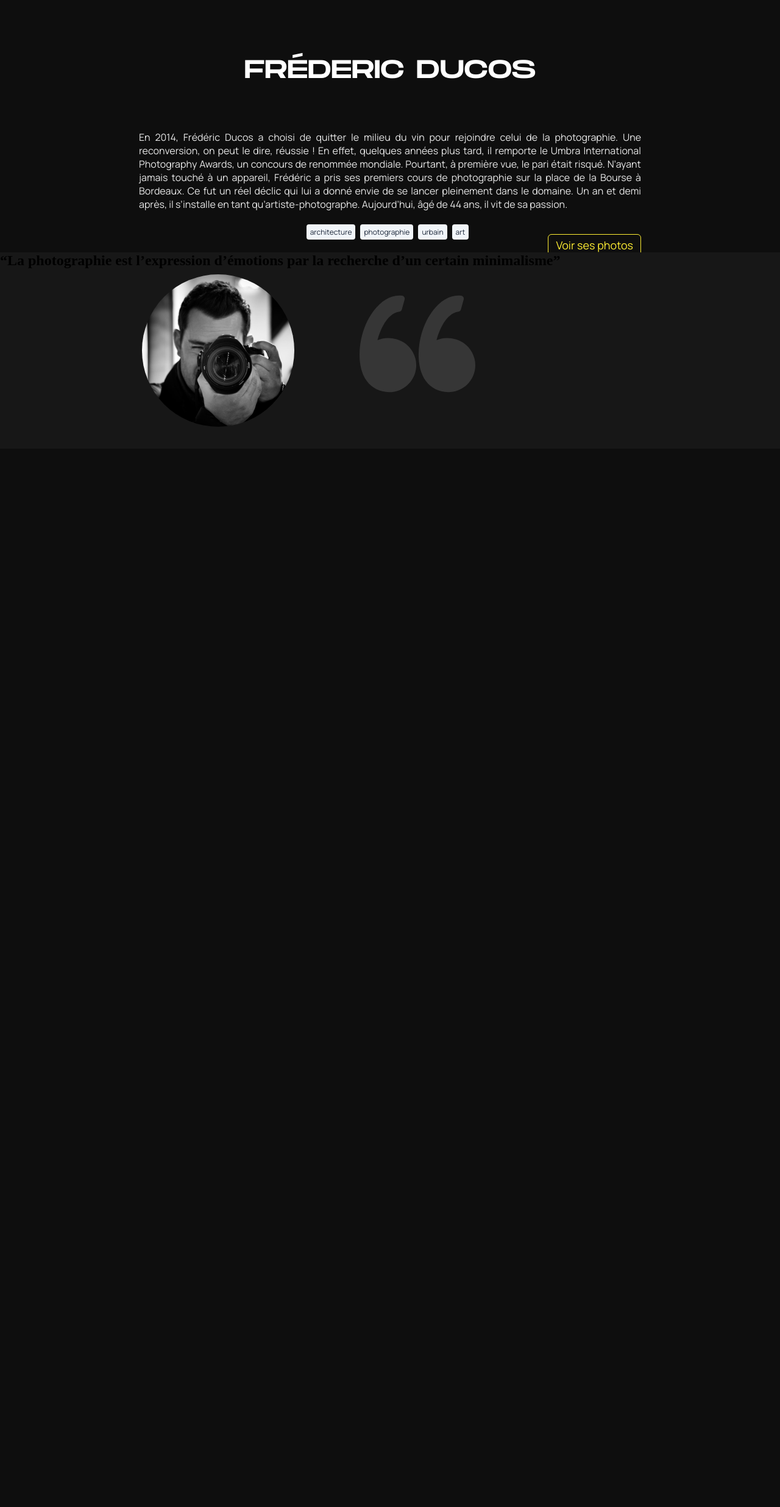
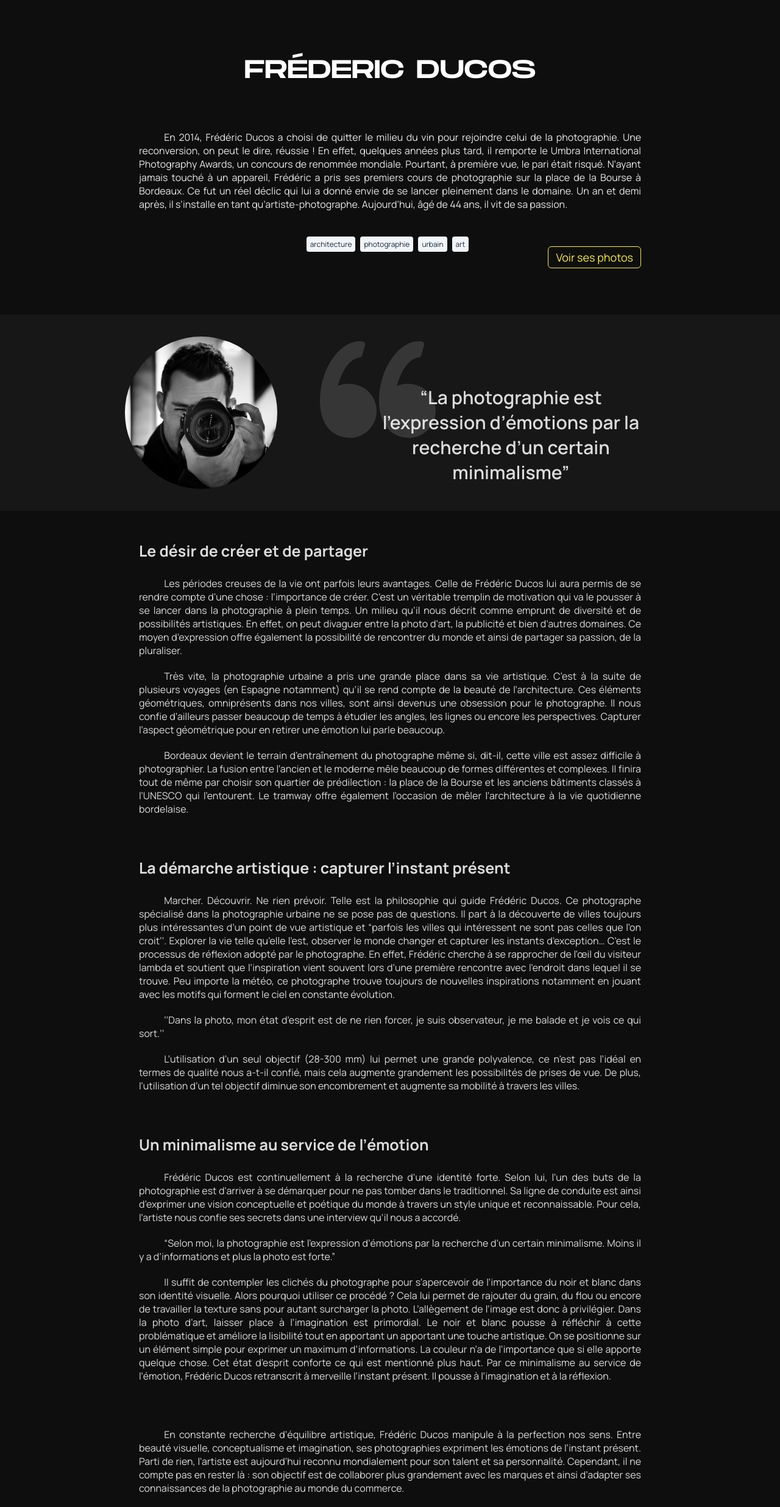
Before and after one commit to najouille/Blog-Art-Grp-2, a PHP site: page /portrait.html in a window 1280 px wide. Shown: the whole page at 61% size. Before the commit the page ends 699 px from the top, so only its background shows below. Run offline with PHP 8.4, Linux system fonts and the light colour scheme.

Commit message:
portrait step 2

```diff
--- a/front/assets/portrait.css
+++ b/front/assets/portrait.css
@@ -15,7 +15,7 @@ h1 {
     text-align: center;
     padding-top: 90px;
 }
-p {
+#intro {
     font-family: Manrope;
     font-size: 16px;
     font-style: normal;
@@ -72,21 +72,65 @@ h5 {
     width: 100%;
     height: 322px;
     position: relative;
+    margin-top: 82px;
+    text-align: center;
 }
 #frederic {
     border-radius: 250px;
 }
 .portrait {
-    padding-top: 36px;
-    padding-bottom: 36px;
-    padding-left: 233px;
+    padding-top: 0 auto;
+    margin-top: 36px;
+    padding-bottom: 0 auto;
+    padding-left: 16%;
     position: absolute;
 }
 .quote {
     z-index: 1;
     display: flex;
-    padding-left: 590px;
-    padding-right: 660px;
+    padding-left: 41%;
+    padding-right: 46%;
     padding-top: 28px;
     padding-bottom: 104px;
 }
+h2 {
+    position: absolute;
+    color: white;
+    opacity: 85%;
+    font-family: Manrope;
+    font-size: 30px;
+    font-style: normal;
+    font-weight: 600;
+    text-align: center;
+    max-width: 500px;
+    padding-left: 48%;
+    padding-right: 17%;
+    padding-top: 115px;
+    padding-bottom: 63px;
+}
+p {
+    font-family: Manrope;
+    font-size: 16px;
+    font-style: normal;
+    font-weight: 400;
+    text-align: justify;
+    color: white;
+    opacity: 85%;
+    padding-left: 228px;
+    padding-right: 228px;
+    text-indent: 5%;
+    padding-bottom: 20px;
+}
+h3 {
+    color: white;
+    opacity: 85%;
+    font-family: Manrope;
+    font-size: 25px;
+    font-style: normal;
+    font-weight: 700;
+    text-align: left;
+    padding-left: 228px;
+    padding-right: 228px;
+    padding-top: 48px;
+    padding-bottom: 25px;
+}
--- a/portrait.html
+++ b/portrait.html
@@ -19,7 +19,7 @@
 <body>
     <section class="introduction">
         <h1>FRÉDERIC DUCOS</h1>
-        <p>En 2014, Frédéric Ducos a choisi de quitter le milieu du vin pour rejoindre celui de la photographie. Une reconversion, on peut le dire, réussie ! En effet, quelques années plus tard, il remporte le Umbra International Photography Awards, un concours de renommée mondiale. Pourtant, à première vue, le pari était risqué. N’ayant jamais touché à un appareil, Frédéric a pris ses premiers cours de photographie sur la place de la Bourse à Bordeaux. Ce fut un réel déclic qui lui a donné envie de se lancer pleinement dans le domaine. Un an et demi après, il s’installe en tant qu’artiste-photographe. Aujourd’hui, âgé de 44 ans, il vit de sa passion. </p>
+        <p id="intro">En 2014, Frédéric Ducos a choisi de quitter le milieu du vin pour rejoindre celui de la photographie. Une reconversion, on peut le dire, réussie ! En effet, quelques années plus tard, il remporte le Umbra International Photography Awards, un concours de renommée mondiale. Pourtant, à première vue, le pari était risqué. N’ayant jamais touché à un appareil, Frédéric a pris ses premiers cours de photographie sur la place de la Bourse à Bordeaux. Ce fut un réel déclic qui lui a donné envie de se lancer pleinement dans le domaine. Un an et demi après, il s’installe en tant qu’artiste-photographe. Aujourd’hui, âgé de 44 ans, il vit de sa passion. </p>
     <div class="tags">
         <h5>architecture</h5>
         <h5>photographie</h5>
@@ -39,4 +39,23 @@
             <img src="./front/assets/image/quote.svg" alt="" width="190"/>
         </div>
     </div>
+    <section class="article">
+        <h3>Le désir de créer et de partager</h3>
+        <p>Les périodes creuses de la vie ont parfois leurs avantages. Celle de Frédéric Ducos lui aura permis de se rendre compte d’une chose : l’importance de créer. C’est un véritable tremplin de motivation qui va le pousser à se lancer dans la photographie à plein temps. Un milieu qu’il nous décrit comme emprunt de diversité et de possibilités artistiques. En effet, on peut divaguer entre la photo d’art, la publicité et bien d’autres domaines. Ce moyen d’expression offre également la possibilité de rencontrer du monde et ainsi de partager sa passion, de la pluraliser. </p>
+        <p>Très vite, la photographie urbaine a pris une grande place dans sa vie artistique. C’est à la suite de plusieurs voyages (en Espagne notamment) qu’il se rend compte de la beauté de l’architecture. Ces éléments géométriques, omniprésents dans nos villes, sont ainsi devenus une obsession pour le photographe. Il nous confie d’ailleurs passer beaucoup de temps à étudier les angles, les lignes ou encore les perspectives. Capturer l’aspect géométrique pour en retirer une émotion lui parle beaucoup.  </p>
+        <p>Bordeaux devient le terrain d’entraînement du photographe même si, dit-il, cette ville est assez difficile à photographier. La fusion entre l’ancien et le moderne mêle beaucoup de formes différentes et complexes. Il finira tout de même par choisir son quartier de prédilection : la place de la Bourse et les anciens bâtiments classés à l’UNESCO qui l’entourent. Le tramway offre également l’occasion de mêler l’architecture à la vie quotidienne bordelaise.</p>
+        <h3>La démarche artistique : capturer l’instant présent </h3>
+        <p>Marcher. Découvrir. Ne rien prévoir. Telle est la philosophie qui guide Frédéric Ducos. Ce photographe spécialisé dans la photographie urbaine ne se pose pas de questions. Il part à la découverte de villes toujours plus intéressantes d’un point de vue artistique et “parfois les villes qui intéressent ne sont pas celles que l’on croit’’. Explorer la vie telle qu’elle l’est, observer le monde changer et capturer les instants d’exception… C’est le processus de réflexion adopté par le photographe. En effet, Frédéric cherche à se rapprocher de l'œil du visiteur lambda et soutient que l’inspiration vient souvent lors d’une première rencontre avec l’endroit dans lequel il se trouve. Peu importe la météo, ce photographe trouve toujours de nouvelles inspirations notamment en jouant avec les motifs qui forment le ciel en constante évolution. </p>
+        <p>‘’Dans la photo, mon état d’esprit est de ne rien forcer, je suis observateur, je me balade et je vois ce qui sort.’’ </p>
+        <p>L’utilisation d’un seul objectif (28-300 mm) lui permet une grande polyvalence, ce n’est pas l’idéal en termes de qualité nous a-t-il confié, mais cela augmente grandement les possibilités de prises de vue. De plus, l’utilisation d’un tel objectif diminue son encombrement et augmente sa mobilité à travers les villes.</p>
+        <h3>Un minimalisme au service de l’émotion</h3>
+        <p>Frédéric Ducos est continuellement à la recherche d’une identité forte. Selon lui, l’un des buts de la photographie est d'arriver à se démarquer pour ne pas tomber dans le traditionnel. Sa ligne de conduite est ainsi d’exprimer une vision conceptuelle et poétique du monde à travers un style unique et reconnaissable. Pour cela, l’artiste nous confie ses secrets dans une interview qu’il nous a accordé.</p>
+        <p>“Selon moi, la photographie est l’expression d’émotions par la recherche d’un certain minimalisme. Moins il y a d’informations et plus la photo est forte.”</p>
+        <p>Il suffit de contempler les clichés du photographe pour s’apercevoir de l’importance du noir et blanc dans son identité visuelle. Alors pourquoi utiliser ce procédé ? Cela lui permet de rajouter du grain, du flou ou encore de travailler la texture sans pour autant surcharger la photo. L’allègement de l’image est donc à privilégier. Dans la photo d’art, laisser place à l’imagination est primordial. Le noir et blanc pousse à réfléchir à cette problématique et améliore la lisibilité tout en apportant un apportant une touche artistique. On se positionne sur un élément simple pour exprimer un maximum d’informations. La couleur n’a de l’importance que si elle apporte quelque chose.
+            Cet état d’esprit conforte ce qui est mentionné plus haut. Par ce minimalisme au service de l’émotion, Frédéric Ducos retranscrit à merveille l’instant présent. Il pousse à l’imagination et à la réflexion.</p>
+        <br>
+        <br>
+        <br>
+            <p>En constante recherche d’équilibre artistique, Frédéric Ducos manipule à la perfection nos sens. Entre beauté visuelle, conceptualisme et imagination, ses photographies expriment les émotions de l’instant présent. Parti de rien, l’artiste est aujourd’hui reconnu mondialement pour son talent et sa personnalité. Cependant, il ne compte pas en rester là : son objectif est de collaborer plus grandement avec les marques et ainsi d’adapter ses connaissances de la photographie au monde du commerce.</p>
+    </section>
 </body>
```
